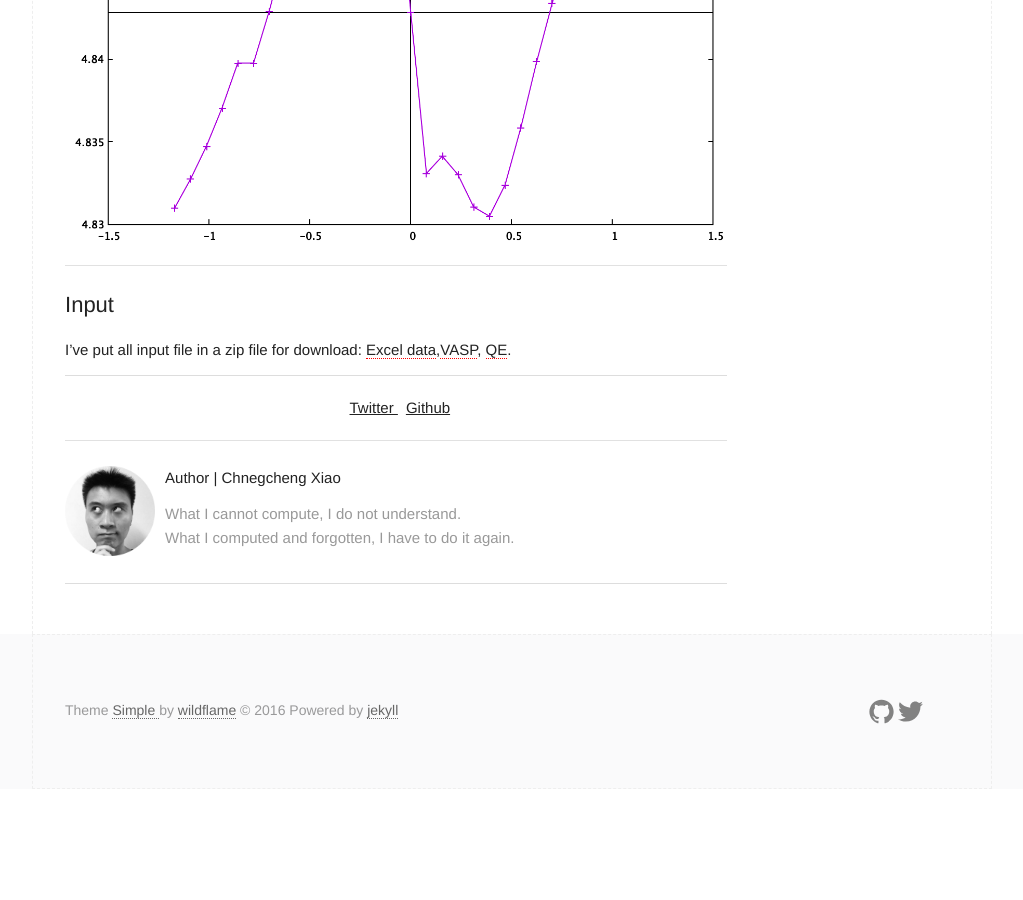
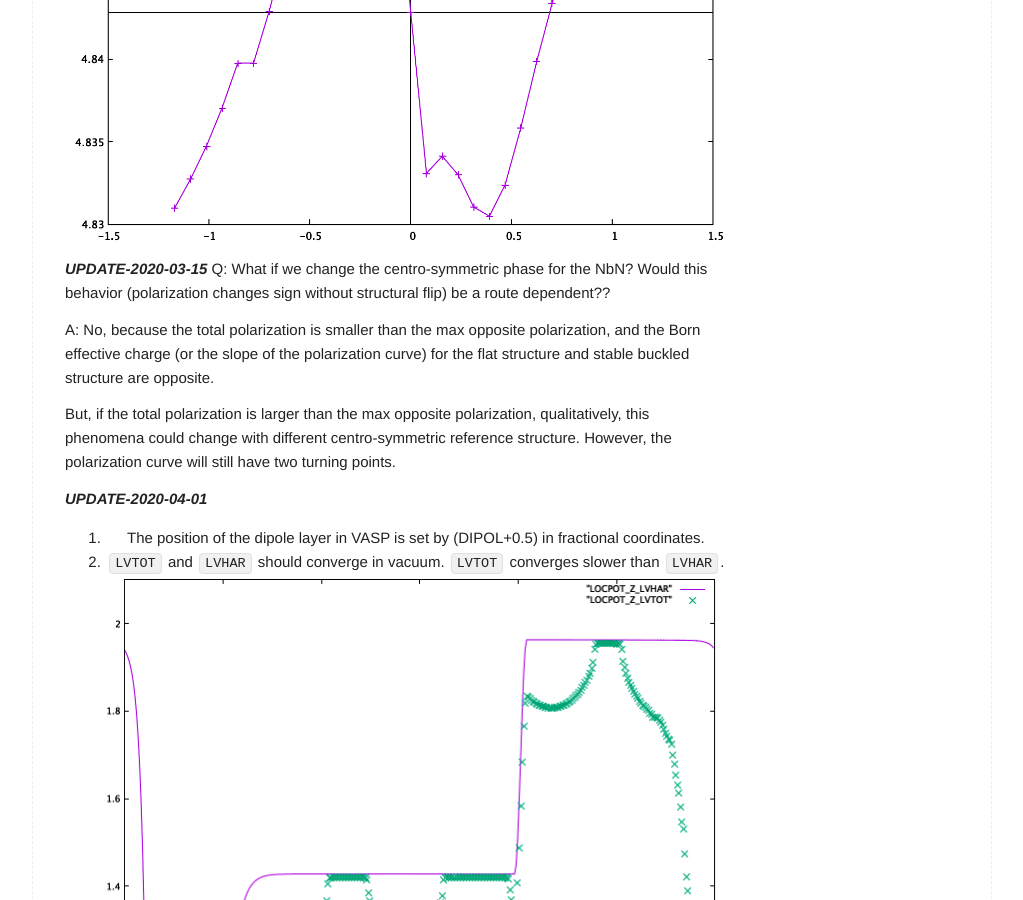
Before and after one commit to Chengcheng-Xiao/Chengcheng-Xiao.github.io, a Jekyll site: the page built from _posts/2019-08-05-Berryphase_Ferroelectricity.md, in a window 1280 px wide and 900 px high, scrolled down 9466 px. Shown: the whole window, without its empty margins (128-1151 px from the left). Built offline with Jekyll 4.4.1, drawn with Linux system fonts in a browser that asks for light colours; formulas are drawn with MathJax 3; before the commit the page ends 10255 px from its top, so only the background shows below that.

Commit message:
update 2019-08-05-Berryphase_Ferroelectricity.md
add reference to LVHAR LVTOT and DIPOL tags

```diff
--- a/_posts/2019-08-05-Berryphase_Ferroelectricity.md
+++ b/_posts/2019-08-05-Berryphase_Ferroelectricity.md
@@ -291,6 +291,21 @@ Nevertheless, it works.
 ![]({{site.baseurl}}/assets/img/post_img/2019-08-10-img8.png)
 {: .center}
 
+__*UPDATE-2020-03-15*__
+Q: What if we change the centro-symmetric phase for the NbN? Would this behavior (polarization changes sign without structural flip) be a route dependent??
+
+A: No, because the total polarization is smaller than the max opposite polarization, and the Born effective charge (or the slope of the polarization curve) for the flat structure and stable buckled structure are opposite.
+
+But, if the total polarization is larger than the max opposite polarization, qualitatively, this phenomena could change with different centro-symmetric reference structure. However, the polarization curve will still have two turning points.
+
+__*UPDATE-2020-04-01*__
+1. The position of the dipole layer in VASP is set by (DIPOL+0.5) in fractional coordinates.
+2. `LVTOT` and `LVHAR` should converge in vacuum. `LVTOT` converges slower than `LVHAR`.
+![]({{site.baseurl}}/assets/img/post_img/2019-08-10-img9.png)
+{: .center}
+
+
+
 
 ----
 
```
Also changed, not shown: assets/img/post_img/2019-08-10-img9.png (added).
